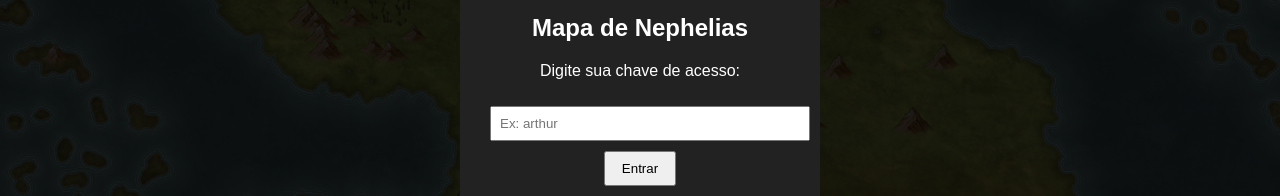
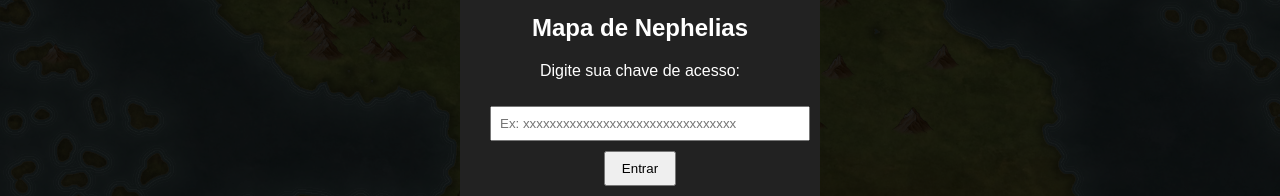
Before and after one commit to CristianVeggian/mapa-interativo-nephelias, a plain HTML site: page index.html in a window 1280 px wide. Shown: the part 302-498 px from the top of the page. Drawn offline with Linux system fonts and the light colour scheme.

Commit message:
change placeholder to key model

```diff
--- a/index.html
+++ b/index.html
@@ -13,7 +13,7 @@
   <div class="modal-content">
     <h2>Mapa de Nephelias</h2>
     <p>Digite sua chave de acesso:</p>
-    <input type="text" id="player-key" placeholder="Ex: arthur" />
+    <input type="text" id="player-key" placeholder="Ex: xxxxxxxxxxxxxxxxxxxxxxxxxxxxxxxx" />
     <button id="enter-btn">Entrar</button>
     <p id="error-msg"></p>
   </div>
```
